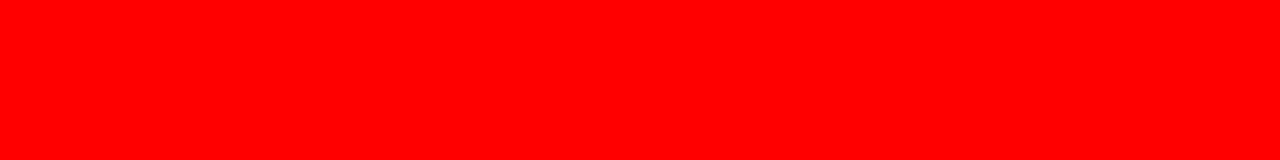
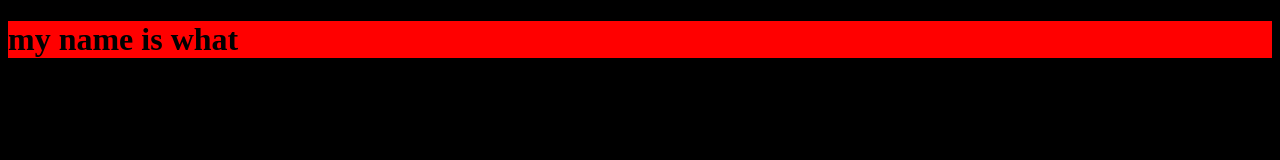
Before and after one commit to Aman-Jha1/del, a plain HTML site: page index.html in a window 1280 px wide. Drawn offline with Linux system fonts and the light colour scheme.

Commit message:
added text with red bg

```diff
--- a/index.html
+++ b/index.html
@@ -6,7 +6,7 @@
   <meta name="viewport" content="width=device-width, initial-scale=1.0">
   <title>Document</title>
 </head>
-<body style = "background-color: red;">
-
+<body style = "background-color: black;">
+  <h1 style = "background-color: red;">my name is what</h1>
 </body>
 </html>
```
